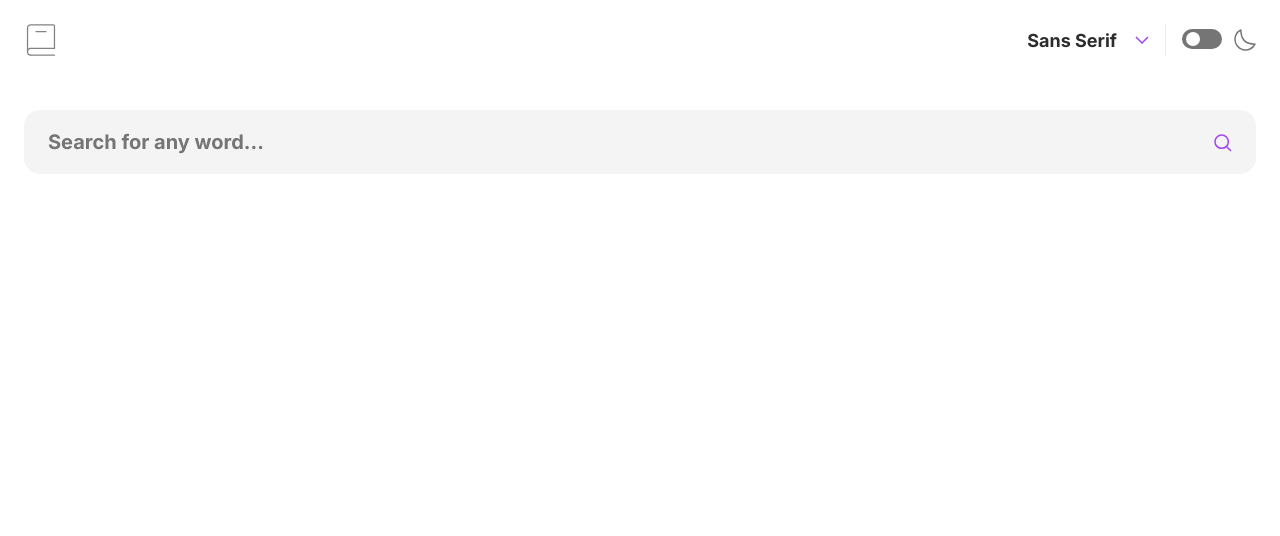
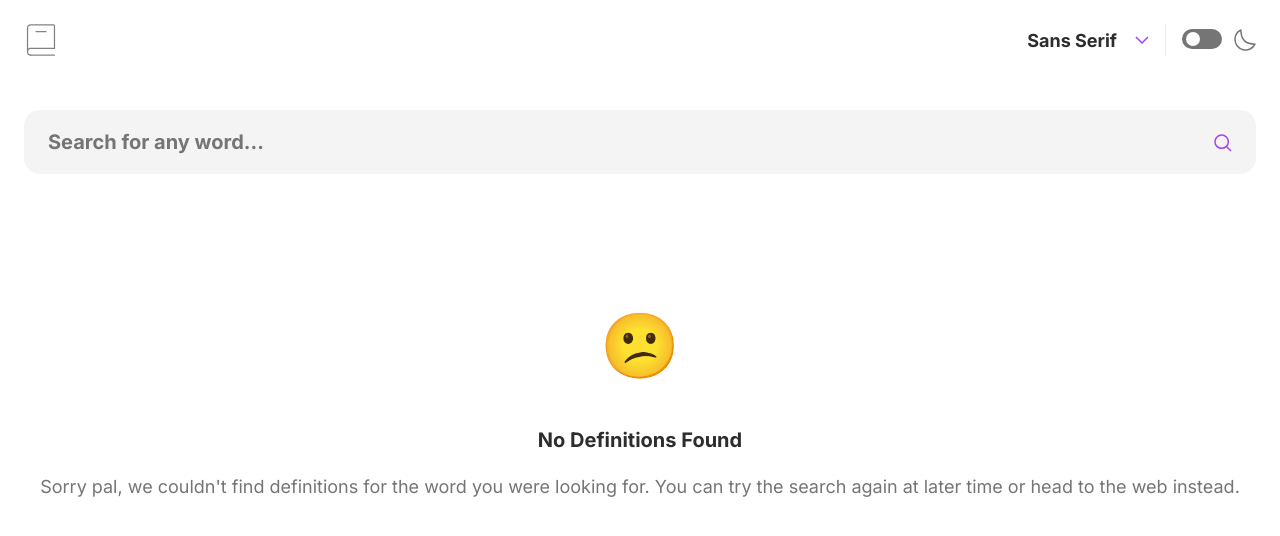
Before and after one commit to Stelkooo/dictionary-web-app, a React (Create React App) app: page / in a window 1280 px wide. Shown: the top 536 px of the page. Built offline with nearby package versions, Linux system fonts and the light colour scheme.

Commit message:
not found component

```diff
--- a/src/components/main/main.component.jsx
+++ b/src/components/main/main.component.jsx
@@ -4,8 +4,9 @@ import { useDispatch, useSelector } from 'react-redux';
 // word actions
 import { setWord } from '../../store/word/word.reducer';
 
-// search selector
+// selectors
 import { selectSearchQuery } from '../../store/search/search.selector';
+import { selectWord } from '../../store/word/word.selector';
 
 // fetch data
 import { fetchDictApi } from '../../utils/dictionary/dictionary.utils';
@@ -14,6 +15,7 @@ import { fetchDictApi } from '../../utils/dictionary/dictionary.utils';
 import Word from '../word/word.component';
 import Meanings from '../meanings/meanings.component';
 import Source from '../source/source.component';
+import NotFound from '../not-found/not-found.component';
 
 function useDebounceValue(value) {
   const [debounceValue, setDebounceValue] = useState(value);
@@ -34,25 +36,32 @@ function useDebounceValue(value) {
 function Main() {
   const dispatch = useDispatch();
   const searchQuery = useSelector(selectSearchQuery);
+  const word = useSelector(selectWord);
   const debounceValue = useDebounceValue(searchQuery);
 
   useEffect(() => {
     if (debounceValue) {
       const fetchData = async () => {
         const wordObj = await fetchDictApi(debounceValue);
-        dispatch(setWord(wordObj));
+        if (wordObj) {
+          dispatch(setWord(wordObj));
+        } else {
+          dispatch(setWord({}));
+        }
       };
       fetchData();
     }
   }, [dispatch, debounceValue]);
 
-  return debounceValue ? (
+  return word ? (
     <div>
       <Word />
       <Meanings />
       <Source />
     </div>
-  ) : null;
+  ) : (
+    <NotFound />
+  );
 }
 
 export default Main;
--- /dev/null
+++ b/src/components/not-found/not-found.component.jsx
@@ -0,0 +1,22 @@
+import {
+  NotFoundContainer,
+  Emoji,
+  NotFoundHeading,
+  NotFoundPara,
+} from './not-found.styles';
+
+function NotFound() {
+  return (
+    <NotFoundContainer>
+      <Emoji>😕</Emoji>
+      <NotFoundHeading>No Definitions Found</NotFoundHeading>
+      <NotFoundPara>
+        Sorry pal, we couldn&apos;t find definitions for the word you were
+        looking for. You can try the search again at later time or head to the
+        web instead.
+      </NotFoundPara>
+    </NotFoundContainer>
+  );
+}
+
+export default NotFound;
--- /dev/null
+++ b/src/components/not-found/not-found.styles.jsx
@@ -0,0 +1,24 @@
+import styled from 'styled-components';
+
+export const NotFoundContainer = styled.div`
+  margin-top: ${132 / 16}rem;
+  display: flex;
+  flex-direction: column;
+  align-items: center;
+  text-align: center;
+`;
+
+export const Emoji = styled.span`
+  margin-bottom: ${44 / 16}rem;
+  font-size: ${({ theme }) => theme.fontSizes.headingLarge};
+`;
+
+export const NotFoundHeading = styled.h3`
+  margin-bottom: ${24 / 16}rem;
+  font-size: ${({ theme }) => theme.fontSizes.headingSmall};
+`;
+
+export const NotFoundPara = styled.p`
+  font-size: ${({ theme }) => theme.fontSizes.bodyMedium};
+  color: ${({ theme }) => theme.colours.black300};
+`;
```
